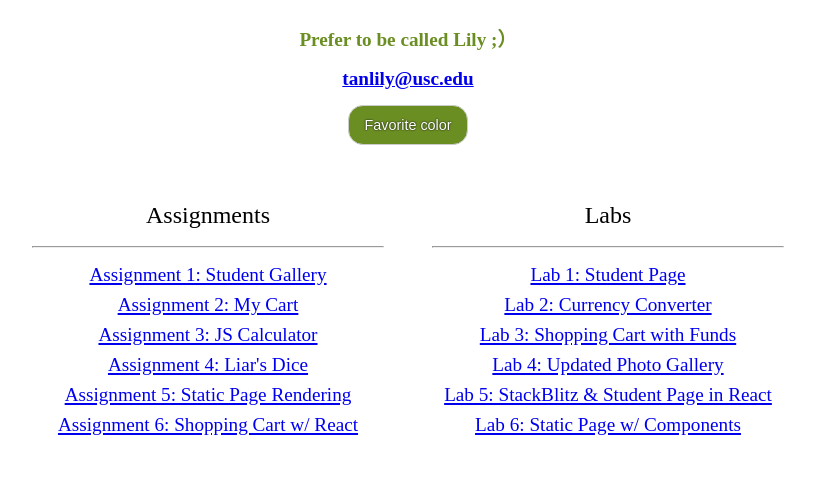
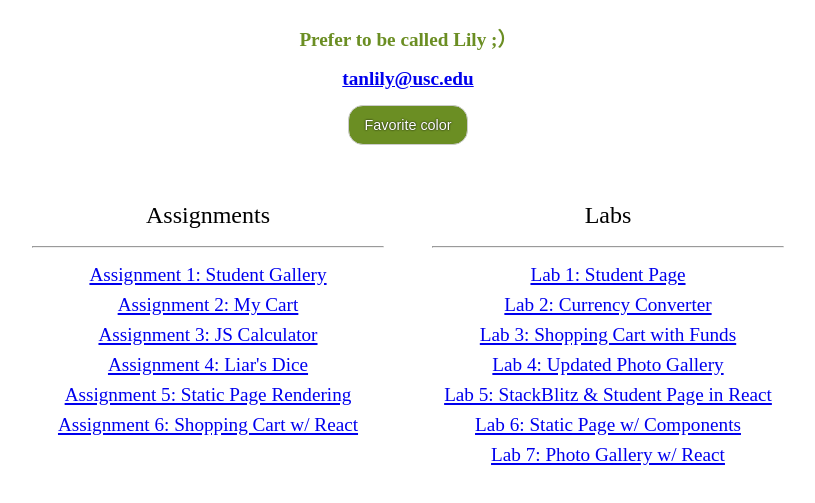
Before and after one commit to uscwebdev/itp301-submissions-tanlily, a plain HTML site: page index.html in a window 1280 px wide. Shown: the part 77-580 px from the top of the page, without its empty margins (232-1047 px from the left). Drawn offline with Linux system fonts and the light colour scheme.

Commit message:
lab_07 submission

```diff
--- a/index.html
+++ b/index.html
@@ -107,6 +107,8 @@
                 <br>
                 <a href="https://stackblitz.com/edit/react-c1mpxm?file=src%2Findex.js"><p1>Lab 6: Static Page w/ Components</p1></a>
                 <br>
+                <a href="https://stackblitz.com/edit/react-fw6vdq?file=src%2FPerfumeImage.js"><p1>Lab 7: Photo Gallery w/ React</p1></a>
+                <br>
             </div>
           </div>
 
```
Also changed, not shown: 1 other file.
